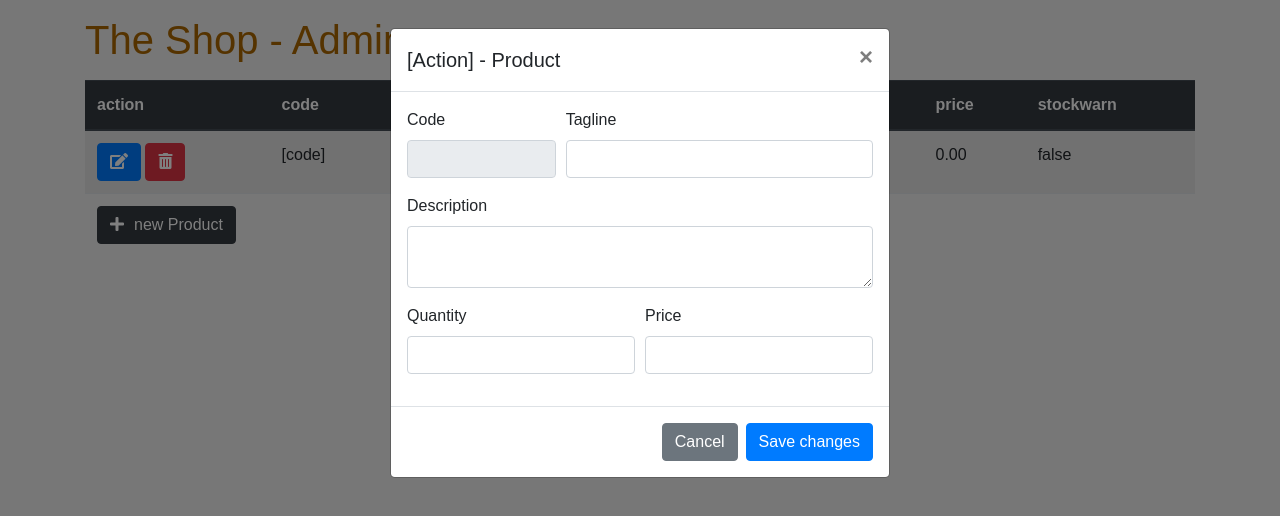
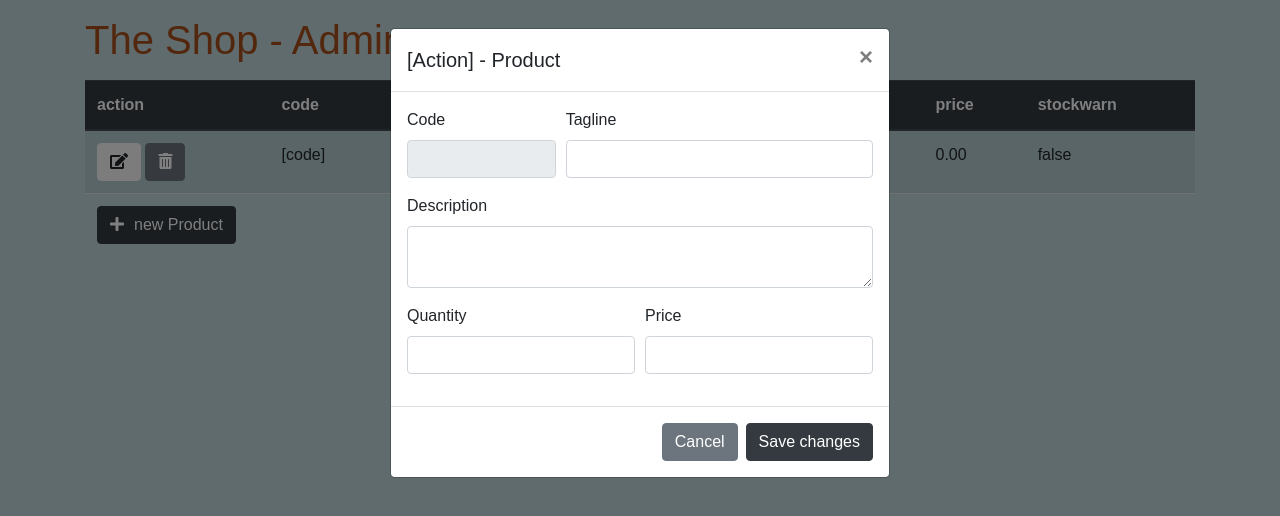
Before and after one commit to akerbs/shop-admin-area, a website: page public/index.html in a window 1280 px wide. Both pictures are taken after a click on the button "Edit". Drawn offline with nearby package versions, Linux system fonts and the light colour scheme; no server answers.

Commit message:
colors corr

```diff
--- a/public/assets/css/style.css
+++ b/public/assets/css/style.css
@@ -1,9 +1,9 @@
 body {
-  background-color: #eeeeee;
+  background-color: #bfd6d9;
   font-family: sans-serif;
 }
 h1 {
-  color: #aa6600;
+  color: #a64f1c;
 }
 
 .list li {
@@ -11,13 +11,13 @@ h1 {
 }
 
 a.hi {
-  background-color: gold;
+  background-color: #f2bf91;
 }
 
 .list li a {
-  color: #555;
+  color: #455a64;
   text-decoration: none;
-  border-bottom: 1px dotted #aa6600;
+  border-bottom: 1px dotted #a64f1c;
   padding-bottom: 3px;
 }
 
--- a/public/index.html
+++ b/public/index.html
@@ -50,7 +50,7 @@
               <tr>
                 <td>
                   <button
-                    class="btn btn-primary btn-edit"
+                    class="btn btn-light btn-edit"
                     data-toggle="modal"
                     data-target="#modal-product-action"
                   >
@@ -58,7 +58,7 @@
                     <span class="sr-only">Edit</span>
                   </button>
                   <button
-                    class="btn btn-danger btn-delete"
+                    class="btn btn-secondary btn-delete"
                     data-toggle="modal"
                     data-target="#modal-delete"
                   >
@@ -234,7 +234,7 @@
               >
                 Cancel
               </button>
-              <button type="submit" class="btn btn-primary btn-update">
+              <button type="submit" class="btn btn-dark btn-update">
                 Save changes
               </button>
             </div>
```
